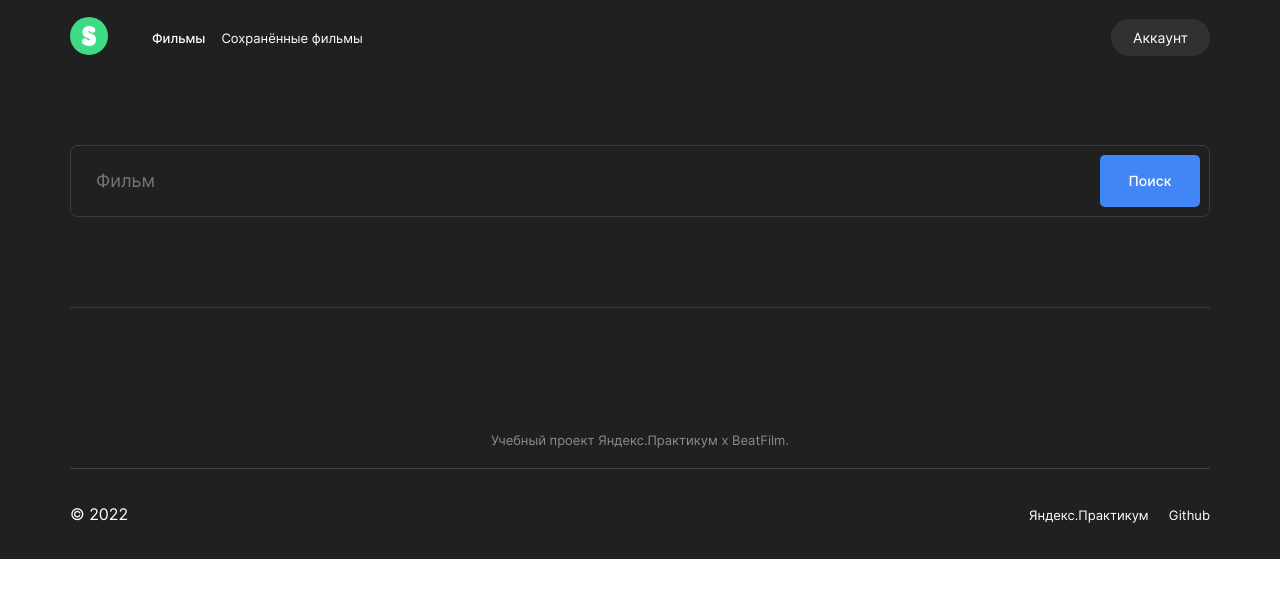
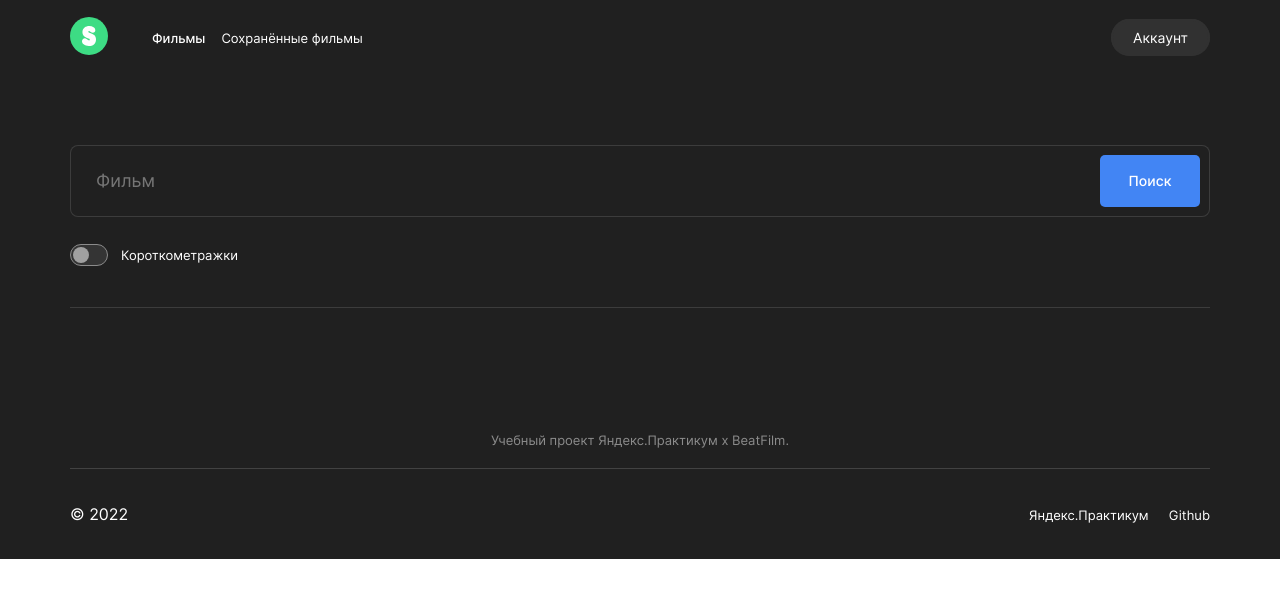
Before and after one commit to Pavel-Rogozhkin/movies-explorer-frontend, a React (Create React App) app: page /movies in a window 1280 px wide. Shown: the top 598 px of the page. Built offline with nearby package versions, Linux system fonts and the light colour scheme.

Commit message:
feat: Checkbox

```diff
--- /dev/null
+++ b/src/components/Checkbox/Checkbox.css
@@ -0,0 +1,49 @@
+.checkbox {
+    display: none;
+}
+
+.checkbox__label {
+    width: 36px;
+    height: 20px;
+    background-color: #343434;
+    border: 1px solid #8B8B8B;
+    border-radius: 20px;
+    display: block;
+    position: relative;
+    cursor: pointer;
+}
+
+.checkbox__label:before{
+    content: '';
+    width: 16px;
+    height: 16px;
+    background-color: #A0A0A0;
+    position: absolute;
+    top: 2px;
+    left: 2px;
+    border-radius: 20px;
+    transition: all 0.4s ease;
+}
+
+.checkbox:checked + .checkbox__label::before {
+    left: 18px;
+    background-color: #3DDC84;
+}
+
+.checkbox__container {
+    display: flex;
+    align-items: center;
+    gap: 13px;
+}
+
+.checkbox__text {
+    margin: 0;
+    font-size: 13px;
+    line-height: 18px;
+}
+
+@media screen and (max-width: 425px) {
+    .checkbox__text {
+        font-size: 11px;
+    }
+}
--- /dev/null
+++ b/src/components/Checkbox/Checkbox.jsx
@@ -0,0 +1,33 @@
+import './Checkbox.css';
+import { useState } from 'react';
+
+function Checkbox() {
+
+    const [isChecked, setIsChecked] = useState(false);
+
+    const handleCheckbox = () => {
+        setIsChecked(!isChecked);
+    };
+
+    return (
+        <div className='checkbox__container'>
+            <input
+                className='checkbox'
+                type='checkbox'
+                checked={isChecked}
+                onChange={handleCheckbox}
+                id='shortMoviesFilter'
+            />
+            <label
+                className='checkbox__label'
+                for='shortMoviesFilter'
+            />
+            <p className='checkbox__text'>
+                Короткометражки
+            </p>
+        </div>
+    );
+
+};
+
+export default Checkbox;
--- a/src/components/SearchForm/SearchForm.jsx
+++ b/src/components/SearchForm/SearchForm.jsx
@@ -1,6 +1,7 @@
 import './SearchForm.css';
 import Form from '../Form/Form';
 import Input from '../Input/Input';
+import Checkbox from '../Checkbox/Checkbox';
 
 function SearchForm() {
 
@@ -19,6 +20,7 @@ function SearchForm() {
                         errorMessage='Ничего не найдено'
                     />
                 </Form>
+                <Checkbox />
             </div>
         </section>
     );
```
Also changed, not shown: src/images/checkbox.svg (added), 1 other file (tests, documents, lock files or other folders). Lines whose indentation alone changed are shown as unchanged.
